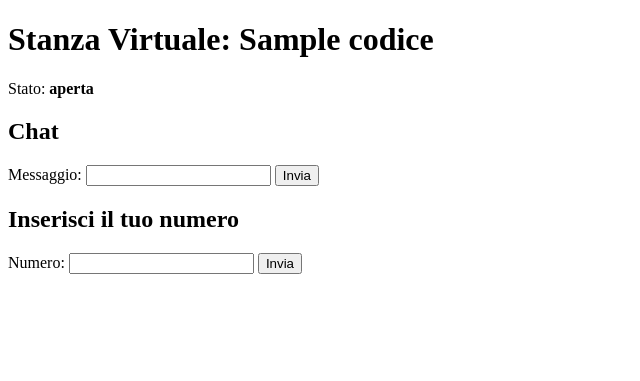
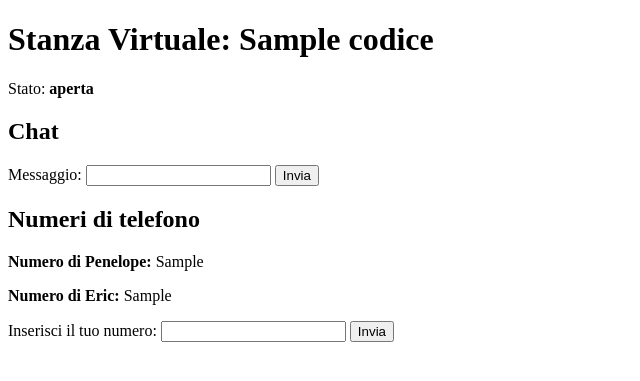
Before and after one commit to AndCatr/Stanza-Virtuale, a Flask app: template templates/stanza.html in a window 1280 px wide. Shown: the top 381 px of the page, without its empty margins (0-640 px from the left). Run offline with Flask 3, Linux system fonts and the light colour scheme; the template is opened without the code that fills it: most values are stand-ins (such as "Sample title", 1, 10 or a date in 2020).

Commit message:
Update stanza.html

```diff
--- a/templates/stanza.html
+++ b/templates/stanza.html
@@ -44,18 +44,15 @@
         <button type="submit">Invia</button>
     </form>
 
-    <h2>Inserisci il tuo numero</h2>
-    {% if ruolo == "Penelope" %}
-        <p><strong>Inserisci il tuo numero di telefono, Penelope:</strong></p>
-    {% elif ruolo == "Eric" %}
-        <p><strong>Inserisci il tuo numero di telefono, Eric:</strong></p>
-    {% endif %}
+    <h2>Numeri di telefono</h2>
+<p><strong>Numero di Penelope:</strong> {{ numero_penelope if numero_penelope else "Non ancora inserito" }}</p>
+<p><strong>Numero di Eric:</strong> {{ numero_eric if numero_eric else "Non ancora inserito" }}</p>
 
-    <form action="{{ url_for('stanza', codice=codice) }}" method="POST">
-        <label for="numero">Numero:</label>
-        <input type="text" name="numero" required>
-        <button type="submit">Invia</button>
-    </form>
+<form action="{{ url_for('stanza', codice=codice) }}" method="POST">
+    <label for="numero">Inserisci il tuo numero:</label>
+    <input type="text" name="numero" required>
+    <button type="submit">Invia</button>
+</form>
 <script>
     function aggiornaChat() {
         fetch("{{ url_for('aggiorna_chat', codice=codice) }}")
```
